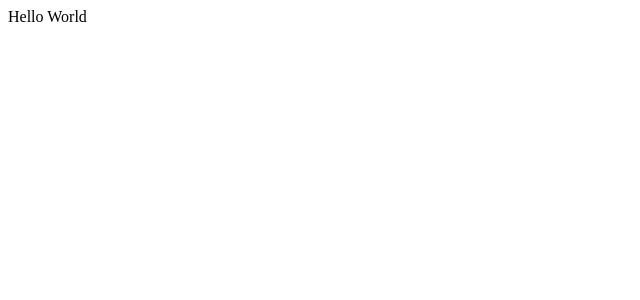
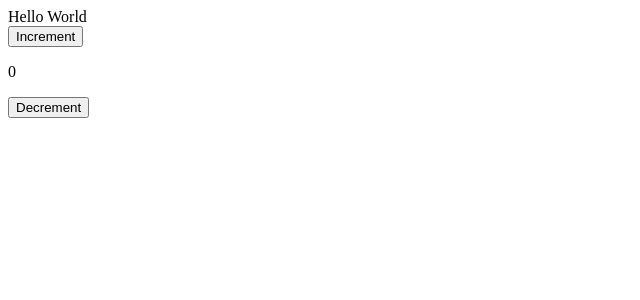
Before and after one commit to rodrigordgfs/nuxt-course, a Nuxt app: page / in a window 1280 px wide. Shown: the top 300 px of the page, without its empty margins (0-640 px from the left). Built offline with nearby package versions, Linux system fonts and the light colour scheme.

Commit message:
Feature: Auto Import

```diff
--- a/app.vue
+++ b/app.vue
@@ -1,3 +1,18 @@
 <template>
   <div>Hello World</div>
+  <button @click="increment">Increment</button>
+  <p>{{ count }}</p>
+  <button @click="decrement">Decrement</button>
 </template>
+
+<script setup>
+const count = ref(0);
+
+const increment = () => {
+  count.value++;
+};
+
+const decrement = () => {
+  count.value--;
+};
+</script>
```
